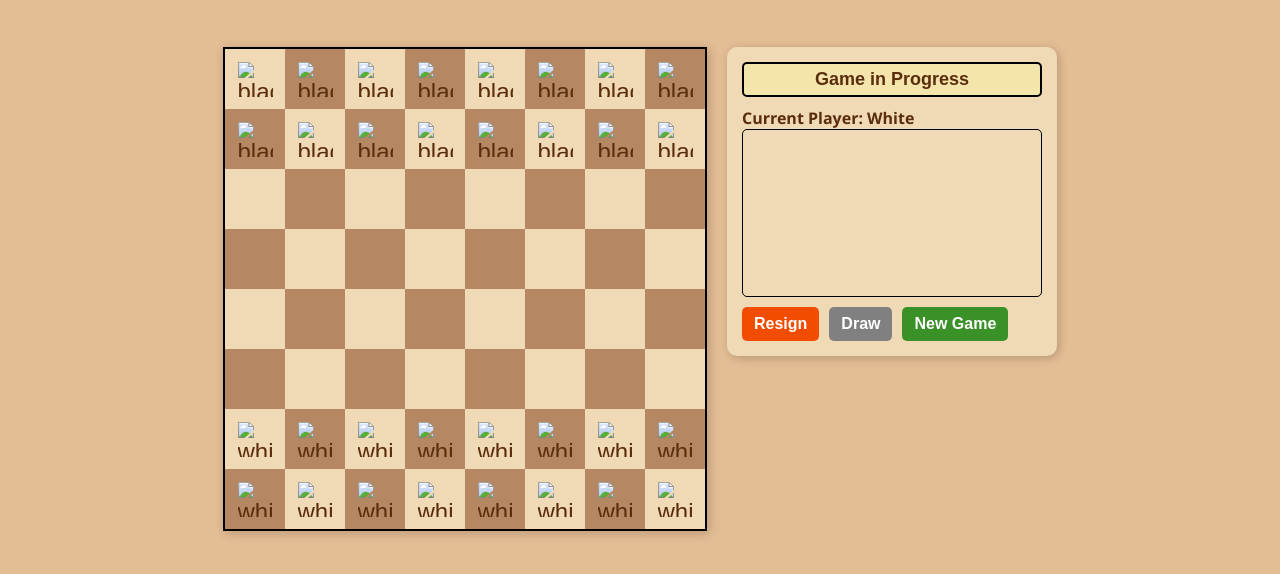
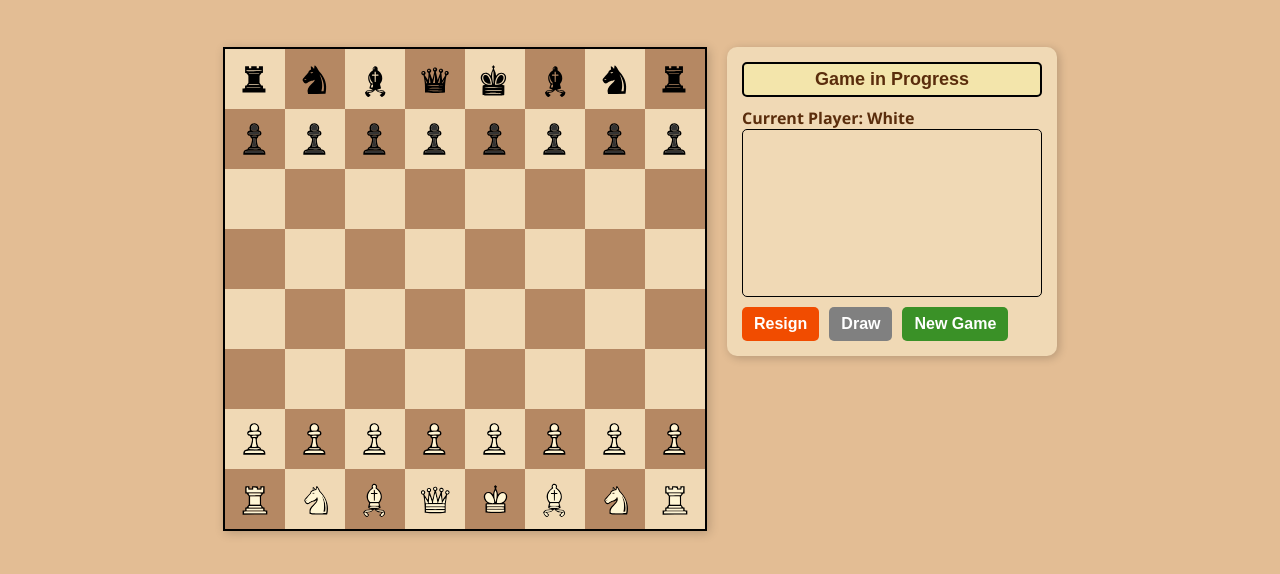
Before and after one commit to PratikshaDPai/chess, a website with bundled scripts: page index.html in a window 1280 px wide. Shown: the part 130-704 px from the top of the page. Built offline with nearby package versions, Linux system fonts and the light colour scheme; files whose address does not match are found by name.

Commit message:
Modify asset location in code

```diff
--- a/index.html
+++ b/index.html
@@ -14,12 +14,12 @@
       <div class="modal-content">
         <p>Draw?</p>
         <span class="close">
-          <img id="cross" src="./css/assets/cross.svg" alt="cancel draw" />
+          <img id="cross" src="./assets/cross.svg" alt="cancel draw" />
         </span>
         <span class="draw">
           <img
             id="check-mark"
-            src="./css/assets/check-mark.svg"
+            src="./assets/check-mark.svg"
             alt="confirm draw"
           />
         </span>
--- a/js/render.js
+++ b/js/render.js
@@ -7,9 +7,9 @@ import {
   getValidCoordinates,
 } from "./gameLogic.js";
 
-const bmoveSound = new Audio("./css/assets/B-move.mp3");
-const wmoveSound = new Audio("./css/assets/W-move.mp3");
-const winSound = new Audio("./css/assets/violin-win.mp3");
+const bmoveSound = new Audio("./assets/B-move.mp3");
+const wmoveSound = new Audio("./assets/W-move.mp3");
+const winSound = new Audio("./assets/violin-win.mp3");
 const board = document.querySelector(".board");
 const body = document.querySelector("body");
 const algebraicDisplayElement = document.querySelector(".algebraic-notation");
@@ -155,18 +155,18 @@ function updateBoard() {
     const piece = boardMatrix[row][col];
     const emojis = {
       ".": "",
-      P: "./css/assets/white-pawn-filled.svg",
-      B: "./css/assets/white-bishop-filled.svg",
-      R: "./css/assets/white-rook-filled.svg",
-      N: "./css/assets/white-knight-filled.svg",
-      K: "./css/assets/white-king-filled.svg",
-      Q: "./css/assets/white-queen-filled.svg",
-      p: "./css/assets/black-pawn.svg",
-      b: "./css/assets/black-bishop.svg",
-      r: "./css/assets/black-rook.svg",
-      n: "./css/assets/black-knight.svg",
-      k: "./css/assets/black-king.svg",
-      q: "./css/assets/black-queen.svg",
+      P: "./assets/white-pawn-filled.svg",
+      B: "./assets/white-bishop-filled.svg",
+      R: "./assets/white-rook-filled.svg",
+      N: "./assets/white-knight-filled.svg",
+      K: "./assets/white-king-filled.svg",
+      Q: "./assets/white-queen-filled.svg",
+      p: "./assets/black-pawn.svg",
+      b: "./assets/black-bishop.svg",
+      r: "./assets/black-rook.svg",
+      n: "./assets/black-knight.svg",
+      k: "./assets/black-king.svg",
+      q: "./assets/black-queen.svg",
     };
     const alts = {
       P: "white pawn",
```
